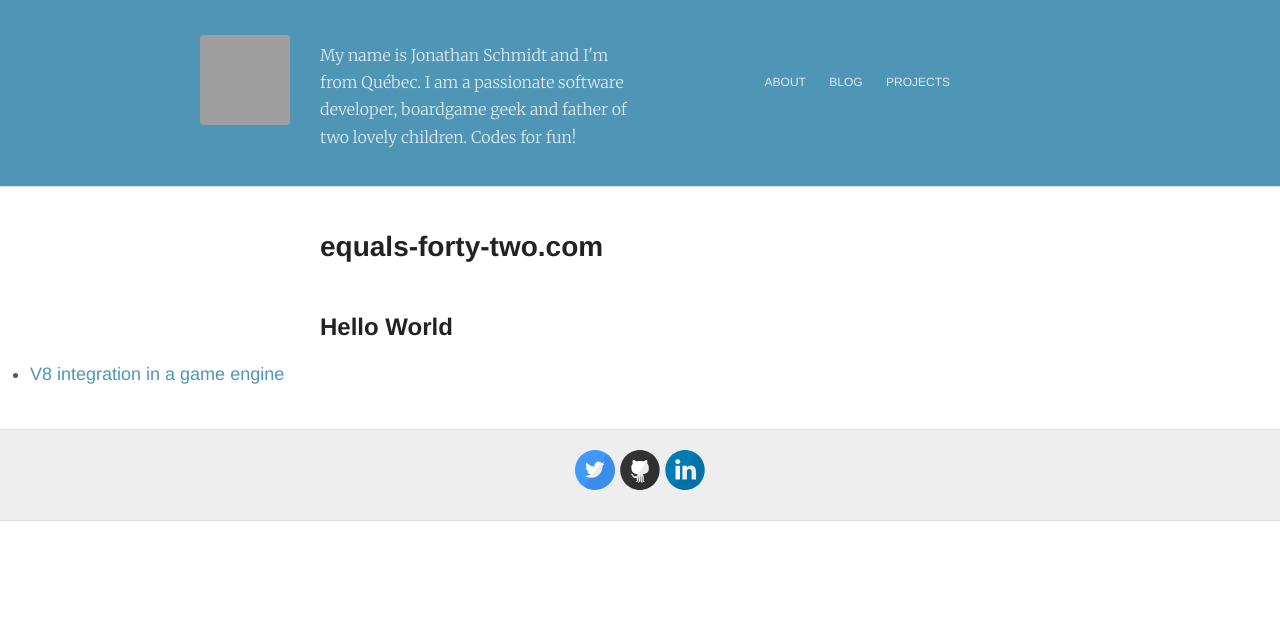
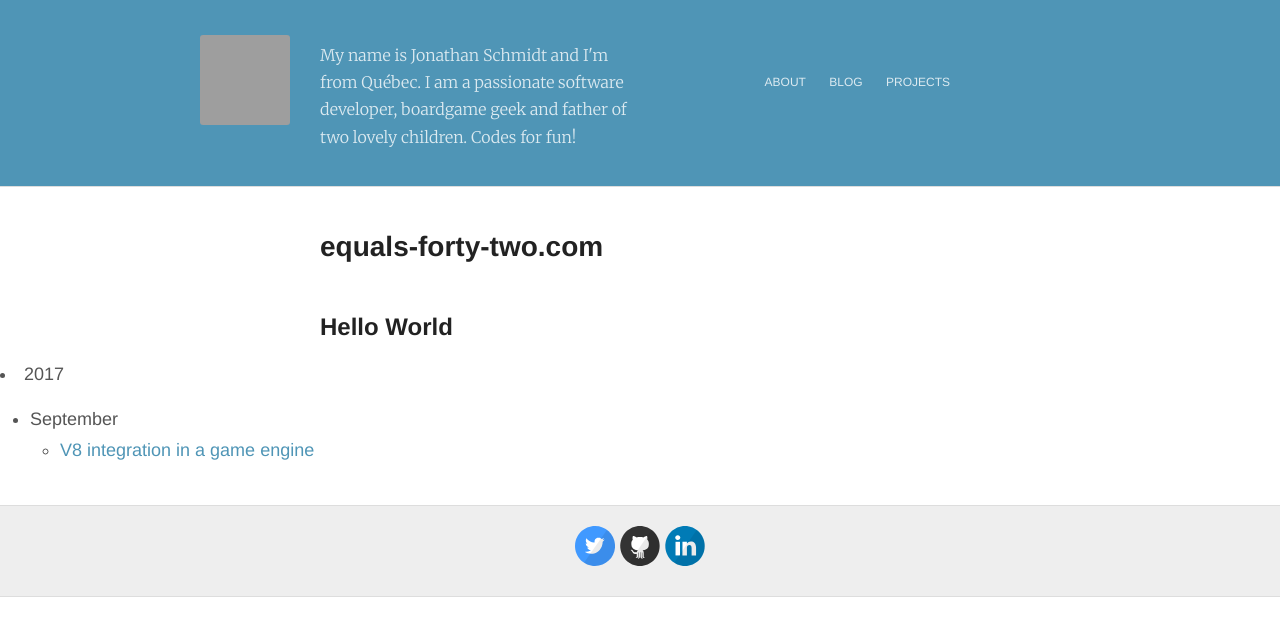
Before and after one commit to jschmidt42/jschmidt42.github.io, a Jekyll site: the page built from index.md, in a window 1280 px wide, cut to the strip 0-636 px from the top of the page. Built offline with Jekyll 4.4.1, drawn with Linux system fonts in a browser that asks for light colours; our own code applies the rules of GitHub Pages for plain Markdown files; grey boxes are pictures that could not be loaded.

Commit message:
Update post listing

```diff
--- a/_layouts/default.html
+++ b/_layouts/default.html
@@ -34,14 +34,45 @@
 
     <div id="main" role="main">
         {{ content }}
+    </div>
 
-        <ul>
+    <div>
+            {% assign currentYear = site.time | date: "%Y" %}
+            {% assign currentMonth = site.time | date: "%B" %}
             {% for post in site.posts %}
-            <li>
-                <a href="{{ post.url }}">{{ post.title }}</a>
-            </li>
+
+                {% assign postYear = post.date | date: "%Y" %}
+                {% assign postMonth = post.date  | date: "%B" %}
+
+                {% if forloop.first %}
+                <li> {{ postYear}}
+                    <ul>
+                        <li> {{ postMonth }}
+                            <ul>
+                {% endif %}
+
+                {% if (postYear == currentYear and postMonth == currentMonth) or forloop.first %}
+                    <li><a href="{{ post.url | prepend: site.baseurl }}">{{ post.title }}</a></li>
+                {% endif %}
+
+                {% if postYear == currentYear and postMonth != currentMonth %}
+                    </ul></li>
+                    <li> {{ postMonth }}
+                        <ul>
+                            <li><a href="{{ post.url | prepend: site.baseurl }}">{{ post.title }}</a></li>
+                {% endif %}
+
+                {% if postYear != currentYear %}
+                    </ul></li></ul></li>
+                        <li> {{ postYear}}
+                            <ul>
+                                <li> {{ postMonth }}
+                                    <ul>
+                                        <li><a href="{{ post.url | prepend: site.baseurl }}">{{ post.title }}</a></li>
+                {% endif %}
+                {% assign currentYear = postYear %}
+                {% assign currentMonth = postMonth %}
             {% endfor %}
-        </ul>
     </div>
 
     <div class="wrapper-footer">
```
